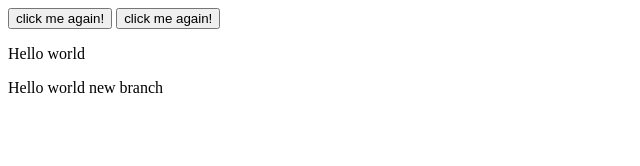
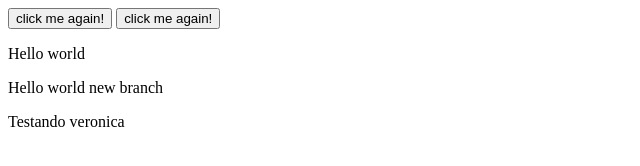
Before and after one commit to veronicafv/gitexample, a plain HTML site: page index.html in a window 1280 px wide. Shown: the whole page, without its empty margins (0-640 px from the left). Drawn offline with Linux system fonts and the light colour scheme.

Commit message:
teste dddd

```diff
--- a/index.html
+++ b/index.html
@@ -17,5 +17,7 @@
 
     <p>Hello world new branch</p>
 
+    <p>Testando veronica</p>
+
 </body>
 </html>
```
